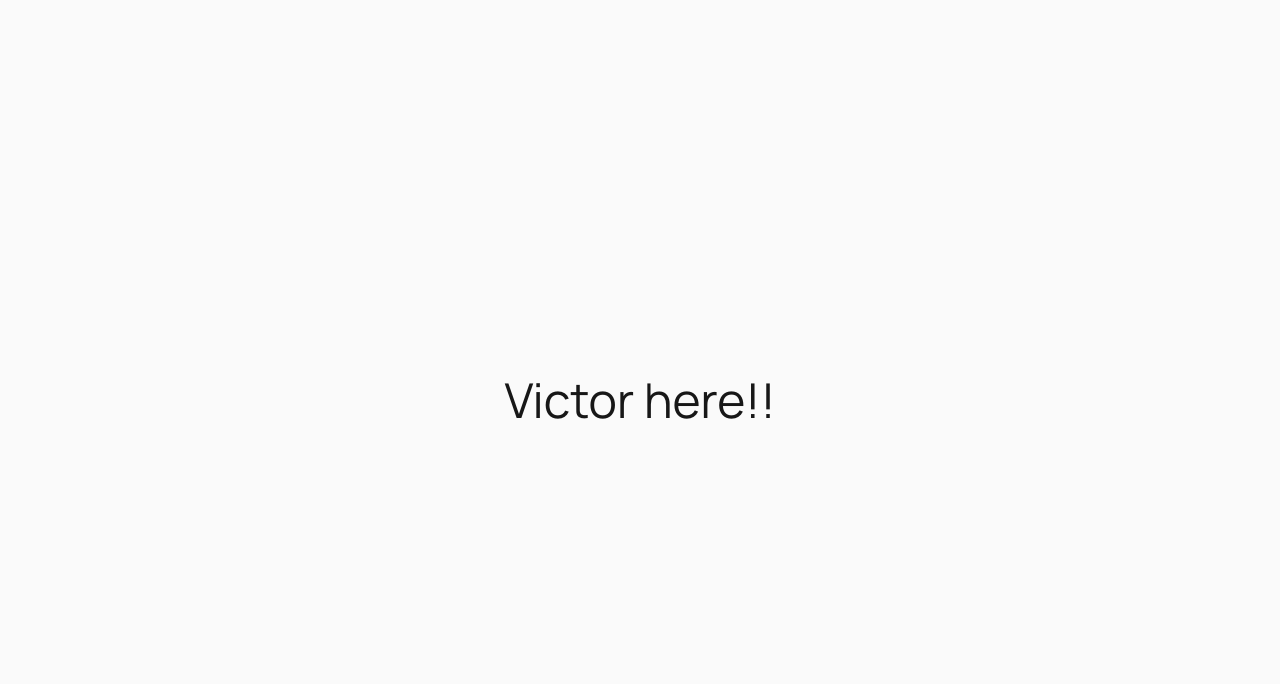
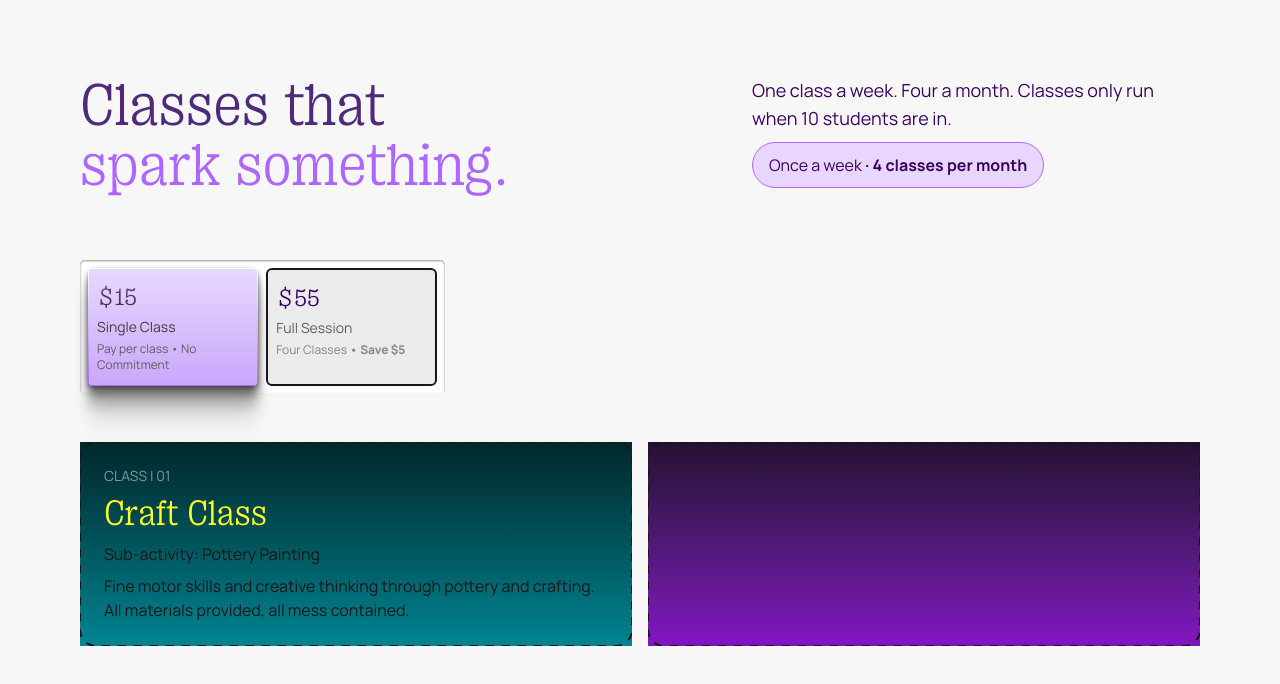
Before and after one commit to maludatech/frontend-test, a Next.js app: page / in a window 1280 px wide. Shown: the top 684 px of the page. Built offline with nearby package versions, Linux system fonts and the light colour scheme.

Commit message:
update: structures set up

```diff
--- a/app/page.tsx
+++ b/app/page.tsx
@@ -1,7 +1,17 @@
+import { ClassCards } from "@/components/ClassCards";
+import { CTASection } from "@/components/CTASection";
+import { Header } from "@/components/Header";
+import { ProgressBar } from "@/components/ProgressBar";
+import { ReferralSection } from "@/components/referralSection";
+
 export default function Home() {
   return (
-    <div className="flex flex-col flex-1 items-center justify-center bg-zinc-50 font-sans dark:bg-black">
-      <h1 className="text-5xl">Victor here!!</h1>
-    </div>
+    <main className="min-h-screen bg-[#F8F7F7] flex flex-col gap-12 py-4 px-20">
+      <Header />
+      <ClassCards />
+      <ProgressBar />
+      <ReferralSection />
+      <CTASection />
+    </main>
   );
 }
--- /dev/null
+++ b/components/CTASection.tsx
@@ -0,0 +1,3 @@
+export const CTASection = () => {
+  return <div className=""></div>;
+};
--- /dev/null
+++ b/components/ClassCards.tsx
@@ -0,0 +1,46 @@
+export const ClassCards = () => {
+  return (
+    <div className="flex flex-col md:flex-row gap-4">
+      <div className="relative w-full bg-linear-to-b from-[#00282C] to-[#008592]">
+        <svg className="absolute inset-0 w-full h-full pointer-events-none">
+          <rect
+            x="0"
+            y="0"
+            width="100%"
+            height="100%"
+            fill="none"
+            stroke="currentColor"
+            strokeWidth="2"
+            strokeDasharray="8,8"
+            rx="16"
+          />
+        </svg>
+        <div className="flex flex-col gap-2 p-6">
+          <h2 className="text-[#FFFFFF80] text-sm">CLASS | 01</h2>
+          <h1 className="font-slab text-4xl text-[#FFFF23]">Craft Class</h1>
+          <h4>Sub-activity: Pottery Painting</h4>
+          <p>
+            Fine motor skills and creative thinking through pottery and
+            crafting. All materials provided, all mess contained.
+          </p>
+        </div>
+      </div>
+      <div className="relative w-full bg-linear-to-b from-[#251132] to-[#8115C1]">
+        <svg className="absolute inset-0 w-full h-full pointer-events-none">
+          <rect
+            x="0"
+            y="0"
+            width="100%"
+            height="100%"
+            fill="none"
+            stroke="currentColor"
+            strokeWidth="2"
+            strokeDasharray="8,8"
+            rx="16"
+          />
+        </svg>
+        <div className="p-6">{/* Card content */}</div>
+      </div>
+    </div>
+  );
+};
--- /dev/null
+++ b/components/Header.tsx
@@ -0,0 +1,80 @@
+"use client";
+import { useState } from "react";
+
+export const Header = () => {
+  const [activeSwitch, setActiveSwitch] = useState("switch1");
+  return (
+    <header className="flex flex-col gap-16 pt-15">
+      <div className="flex flex-col md:flex-row gap-6 justify-between">
+        <h1 className="font-light text-6xl  leading-none tracking-normal  text-[#4F2A7A] font-slab">
+          Classes that
+          <br /> <span className="text-[#AD67FF]">spark something.</span>
+        </h1>
+        <div className="flex flex-col gap-2.5">
+          <p className="text-[#37005C] text-lg max-w-md">
+            One class a week. Four a month. Classes only run when 10 students
+            are in.
+          </p>
+          <div className="border border-[#B765FF] bg-[#E9D6FF] text-[#37005C] rounded-full px-4 py-2.5 w-fit">
+            Once a week{" "}
+            <span className="font-semibold">· 4 classes per month</span>
+          </div>
+        </div>
+      </div>
+      <div className="flex flex-row gap-2 bg-[#FFFFFF] shadow-[inset_0px_0.86px_1.72px_0.43px_#00000059] w-fit p-2 rounded-[4.8px]">
+        <div
+          className={`flex flex-col gap-1 w-full py-3 px-2 rounded-md border-2
+    ${
+      activeSwitch === "switch1"
+        ? "bg-linear-to-b from-[#E7D8FD] to-[#C9A7FC] shadow-[0_2px_5px_#00000073,0_9px_9px_#00000063,0_21px_13px_#0000003B,0_37px_15px_#00000012,0_58px_16px_#00000003] border-[1.2px] border-transparent [border-image:linear-gradient(180deg,#FFFFFF_0%,#A76CF9_100%)_1]"
+        : "bg-[#EBEBEB]"
+    }
+    cursor-pointer transition-all duration-200`}
+          onClick={() => setActiveSwitch("switch1")}
+        >
+          <h1
+            className={`text-2xl font-slab ${activeSwitch === "switch1" ? "bg-linear-to-b from-[#69437F] to-[#3C2749] bg-clip-text text-transparent" : "text-[#37005C]"} `}
+          >
+            $15
+          </h1>
+          <h2
+            className={`text-sm ${activeSwitch === "switch1" ? "text-[#3D3D3D]" : "text-[#5C5C5C]"}`}
+          >
+            Single Class
+          </h2>
+          <p
+            className={`text-xs ${activeSwitch === "switch1" ? "text-[#5C5C5C]" : "text-[#858585]"}`}
+          >
+            Pay per class • No Commitment
+          </p>
+        </div>
+        <div
+          className={`flex flex-col gap-1 w-full py-3 px-2 rounded-md border-2
+    ${
+      activeSwitch === "switch2"
+        ? "bg-linear-to-b from-[#E7D8FD] to-[#C9A7FC] shadow-[0_2px_5px_#00000073,0_9px_9px_#00000063,0_21px_13px_#0000003B,0_37px_15px_#00000012,0_58px_16px_#00000003] border-[1.2px] border-transparent [border-image:linear-gradient(180deg,#FFFFFF_0%,#A76CF9_100%)_1]"
+        : "bg-[#EBEBEB]"
+    }
+    cursor-pointer transition-all duration-200`}
+          onClick={() => setActiveSwitch("switch2")}
+        >
+          <h1
+            className={`text-2xl font-slab ${activeSwitch === "switch2" ? "bg-linear-to-b from-[#69437F] to-[#3C2749] bg-clip-text text-transparent" : "text-[#37005C]"} `}
+          >
+            $55
+          </h1>
+          <h2
+            className={`text-sm ${activeSwitch === "switch2" ? "text-[#3D3D3D]" : "text-[#5C5C5C]"}`}
+          >
+            Full Session
+          </h2>
+          <p
+            className={`text-xs ${activeSwitch === "switch2" ? "text-[#5C5C5C]" : "text-[#858585]"}`}
+          >
+            Four Classes <span className="font-bold">• Save $5</span>
+          </p>
+        </div>
+      </div>
+    </header>
+  );
+};
--- /dev/null
+++ b/components/ProgressBar.tsx
@@ -0,0 +1,3 @@
+export const ProgressBar = () => {
+  return <div className=""></div>;
+};
--- /dev/null
+++ b/components/referralSection.tsx
@@ -0,0 +1,3 @@
+export const ReferralSection = () => {
+  return <div className=""></div>;
+};
--- a/package.json
+++ b/package.json
@@ -9,6 +9,7 @@
     "lint": "eslint"
   },
   "dependencies": {
+    "framer-motion": "^12.39.0",
     "next": "16.2.6",
     "react": "19.2.4",
     "react-dom": "19.2.4"
```
Also changed, not shown: 1 other file (tests, documents, lock files or other folders).
